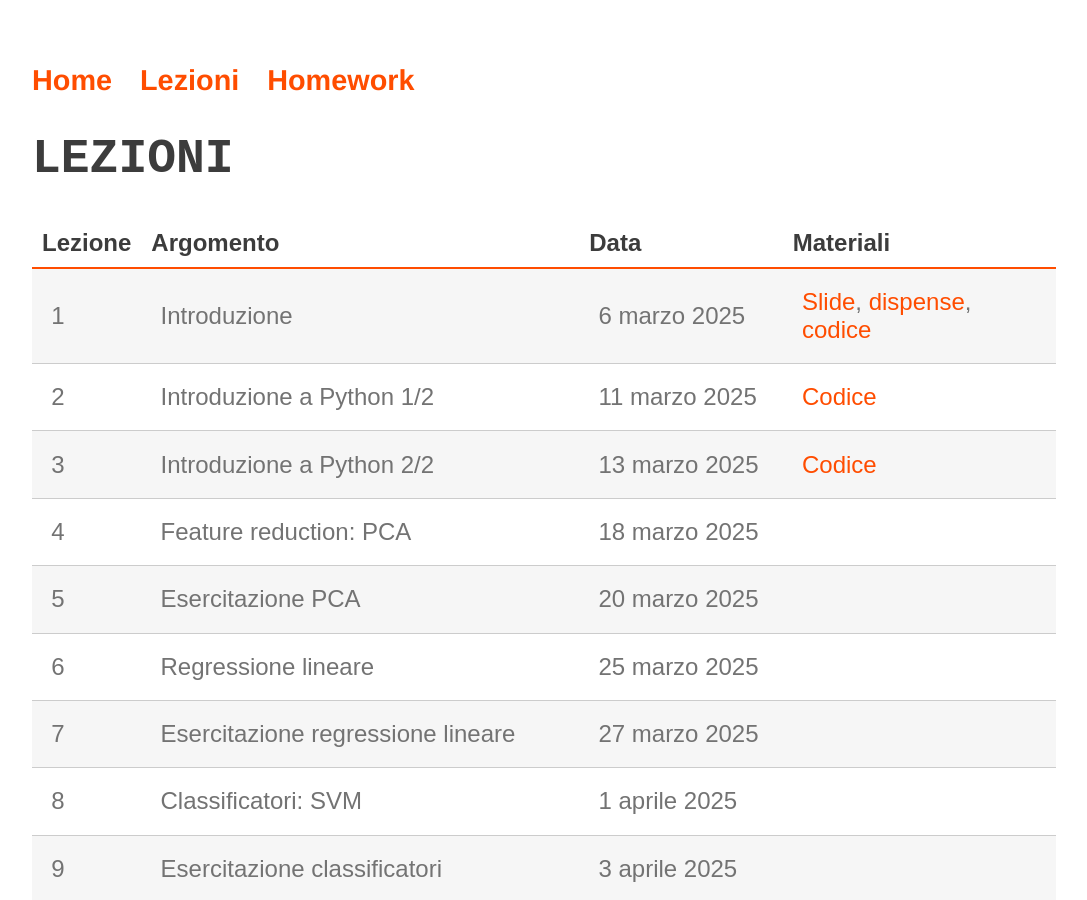
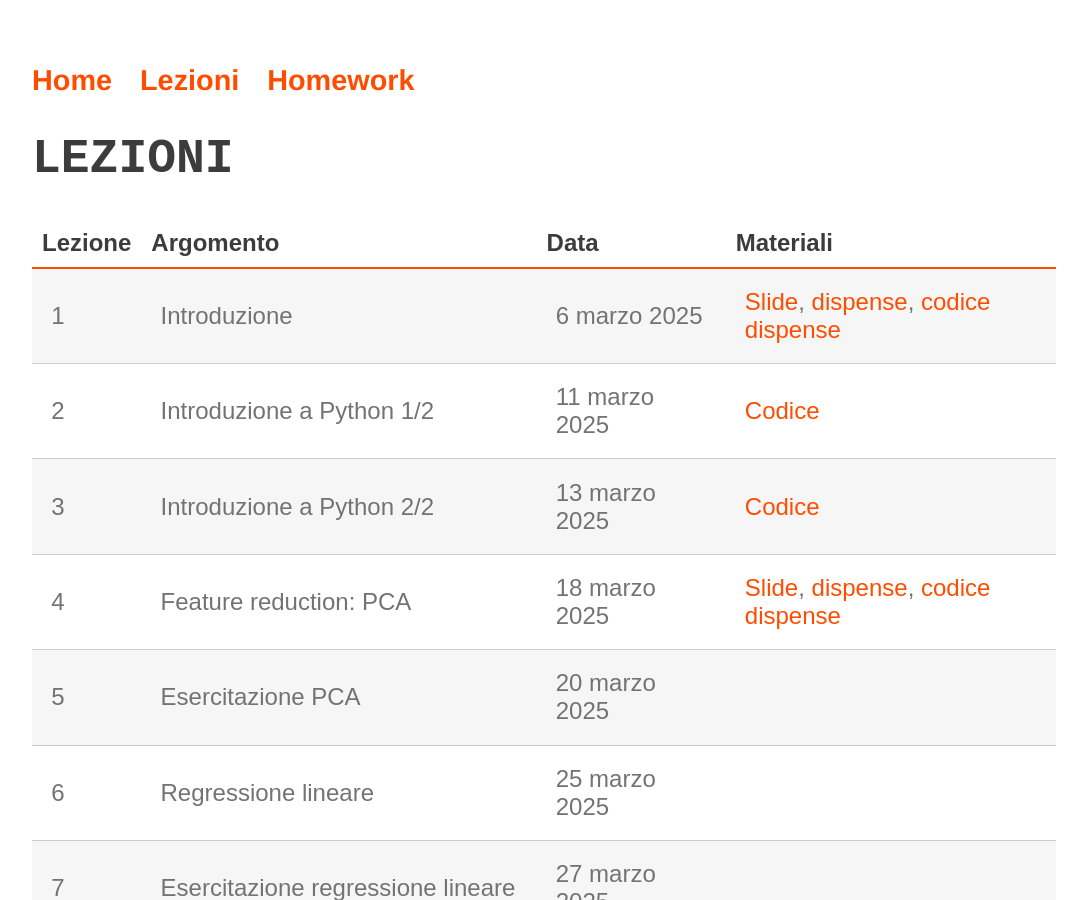
Before and after one commit to perceivelab/ml-mz-2025, a Jekyll site: the page built from lezioni.md, in a window 1280 px wide and 900 px high. Shown: the whole window, without its empty margins (96-1183 px from the left). Built offline with Jekyll 4.4.1, drawn with Linux system fonts in a browser that asks for light colours; our own code applies the rules of GitHub Pages for plain Markdown files.

Commit message:
Lezione PCA

```diff
--- a/lezioni.md
+++ b/lezioni.md
@@ -6,10 +6,10 @@ layout: page
 
 | Lezione | Argomento                               | Data                | Materiali |
 |---------|-----------------------------------------|----------------------|--------|
-| 1       | Introduzione                            | 6 marzo 2025         | [Slide](https://studentiunict-my.sharepoint.com/:b:/g/personal/simone_palazzo_unict_it/ETF-_B4gGzdIvfz6ffqPbKMBpkC4DSxX1DLfWIsGbHTqdg?e=OCMiVD), [dispense](https://studentiunict-my.sharepoint.com/:b:/g/personal/simone_palazzo_unict_it/EXPh3Nw5WEBNit7OdnqhhkUBN0WnnFLZ2lvdLT3AM60NCQ?e=nManUp), [codice](https://studentiunict-my.sharepoint.com/:u:/g/personal/simone_palazzo_unict_it/EW2fV561k5BKmveVgiEqSN8BXXdf0aimf0o2f6lKV_dJ5A?e=vCfouT)       |
+| 1       | Introduzione                            | 6 marzo 2025         | [Slide](https://studentiunict-my.sharepoint.com/:b:/g/personal/simone_palazzo_unict_it/ETF-_B4gGzdIvfz6ffqPbKMBpkC4DSxX1DLfWIsGbHTqdg?e=OCMiVD), [dispense](https://studentiunict-my.sharepoint.com/:b:/g/personal/simone_palazzo_unict_it/EXPh3Nw5WEBNit7OdnqhhkUBN0WnnFLZ2lvdLT3AM60NCQ?e=nManUp), [codice dispense](https://studentiunict-my.sharepoint.com/:u:/g/personal/simone_palazzo_unict_it/EW2fV561k5BKmveVgiEqSN8BXXdf0aimf0o2f6lKV_dJ5A?e=vCfouT)       |
 | 2       | Introduzione a Python 1/2              | 11 marzo 2025        | [Codice](https://studentiunict-my.sharepoint.com/:u:/g/personal/simone_palazzo_unict_it/EWqh4iD8-EhBr-V3OJVqQdIB778Z3Dt82y98fgQ6sxlsDA?e=3W0cSd)       |
 | 3       | Introduzione a Python 2/2              | 13 marzo 2025        |   [Codice](https://drive.google.com/file/d/1eZbS30ysBuDCuQQM1yAQZHp1tJHTdaqu/view?usp=sharing)     |
-| 4       | Feature reduction: PCA                 | 18 marzo 2025        |        |
+| 4       | Feature reduction: PCA                 | 18 marzo 2025        | [Slide](https://studentiunict-my.sharepoint.com/:b:/g/personal/simone_palazzo_unict_it/EQObQpW5YhZFoKybqCIvdg4BYC-EeYSGUvrq9xnEfYWBDQ?e=CJWyx9), [dispense](https://studentiunict-my.sharepoint.com/:b:/g/personal/simone_palazzo_unict_it/EeOwCQgs2mJPoLAFNu90AeMBmLVHfIdvJ-XZ4GWoUC8_dw?e=Ue12yg), [codice dispense](https://studentiunict-my.sharepoint.com/:u:/g/personal/simone_palazzo_unict_it/EUOUhCFjMxpNom1MbReuyswBGV6o9IvRlbkoZMfnN358Tw?e=25i6Lc)       |
 | 5       | Esercitazione PCA                      | 20 marzo 2025        |        |
 | 6       | Regressione lineare                    | 25 marzo 2025        |        |
 | 7       | Esercitazione regressione lineare      | 27 marzo 2025        |        |
```
